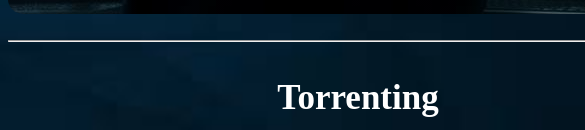
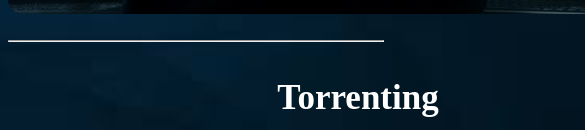
Before and after one commit to Kyle-Kyle-Kyle/kyle_piracy, a plain HTML site: page index.html in a window 390 px wide. Shown: the part 394-524 px from the top of the page, 585 px wide, since content can reach past the window. Drawn offline with Linux system fonts and the light colour scheme.

Commit message:
Update style.css

```diff
--- a/css/style.css
+++ b/css/style.css
@@ -187,7 +187,7 @@ hr{
 @media only screen and (max-width:500px)
 {
 
-  .tut, .ff, .tuts, .how, .cen {
+  .tut, .ff, .tuts, .how, .cen ,hr{
     width: 100%;
   }
 }
```
